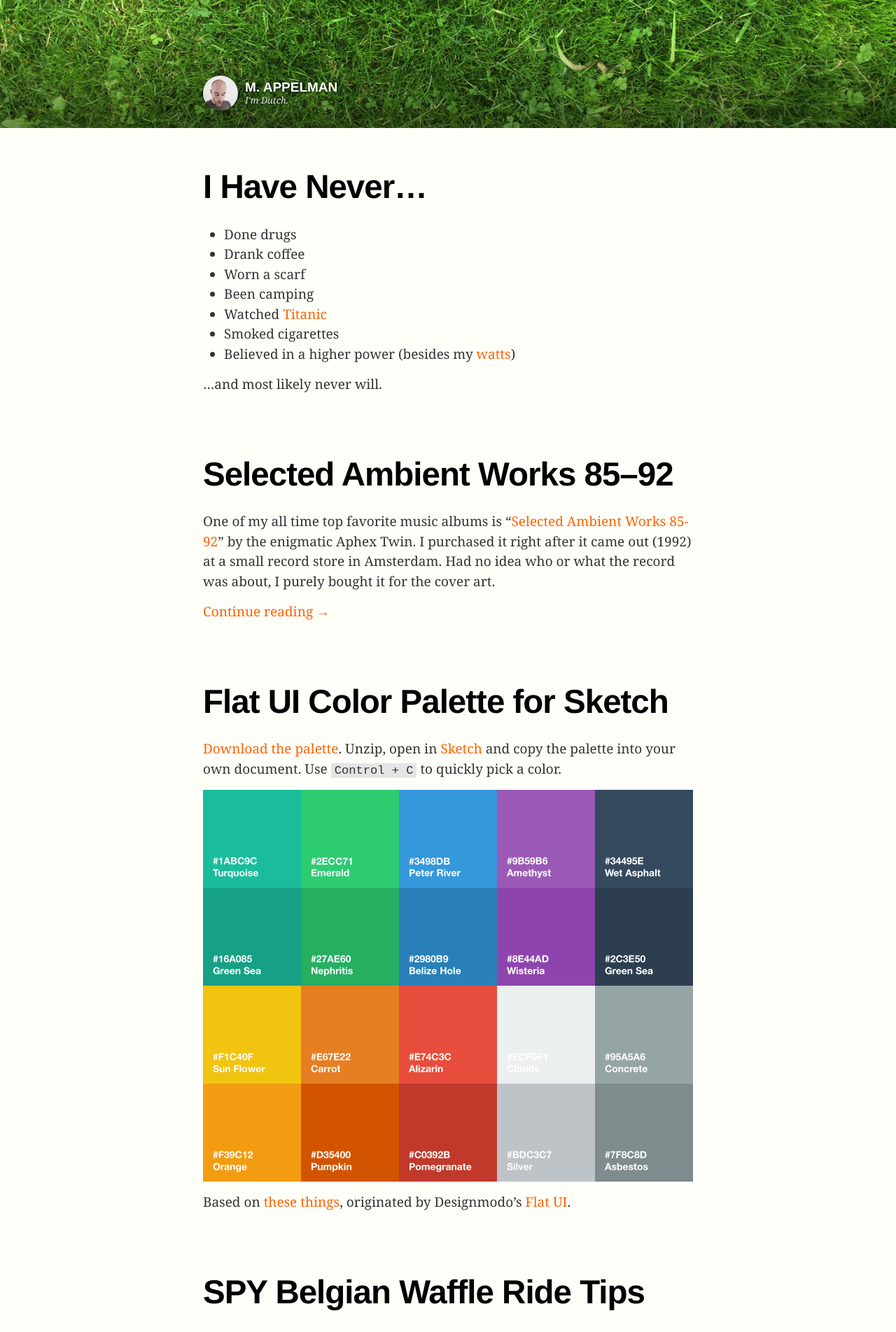
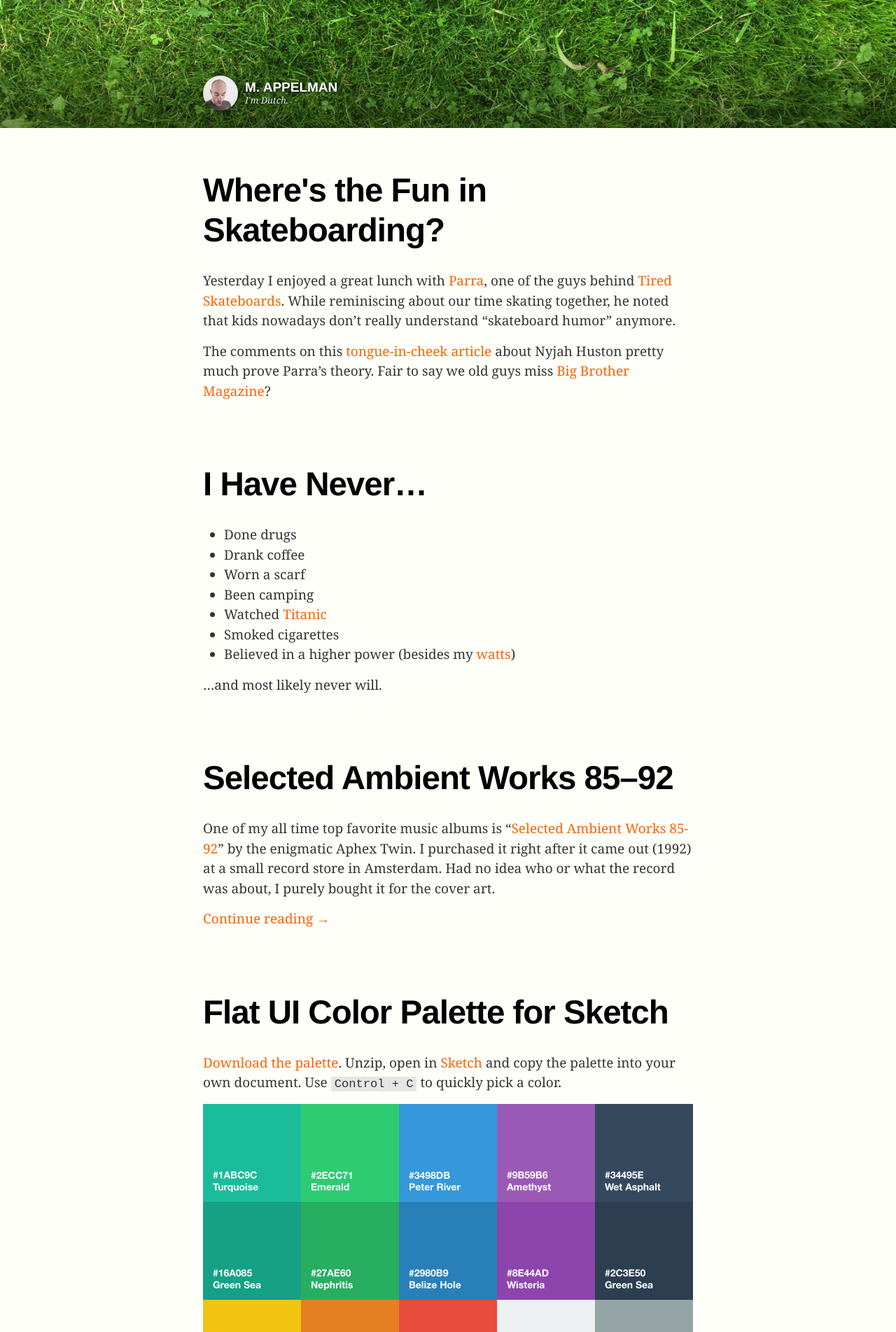
Before and after one commit to huphtur/huphtur.github.io, a Jekyll site: the page built from index.html, in a window 1280 px wide. Shown: the part 567-2471 px from the top of the page at 70% size. Built offline with Jekyll 4.4.1, drawn with Linux system fonts in a browser that asks for light colours; comment, search, counter and statistics services are not loaded.

Commit message:
skate humor blog
+ skate humor post (thanks rhy for the engrish language assist)
+ small headline line-spacing tweak

```diff
--- /dev/null
+++ b/_posts/2015-10-07-wheres-the-fun-in-skateboarding.md
@@ -0,0 +1,12 @@
+---
+title: Where's the Fun in Skateboarding?
+layout: post
+---
+Yesterday I enjoyed a great lunch with [Parra][1], one of the guys behind [Tired Skateboards][2]. While reminiscing about our time skating together, he noted that kids nowadays don't really understand "skateboard humor" anymore.
+
+The comments on this [tongue-in-cheek article][3] about Nyjah Huston pretty much prove Parra's theory. Fair to say we old guys miss [Big Brother Magazine][4]?
+
+[1]: http://byparra.com/
+[2]: http://tiredskateboards.com/
+[3]: http://theridechannel.com/features/2015/10/nyjah-huston-loses-street-league
+[4]: https://en.wikipedia.org/wiki/Big_Brother_%28magazine%29
--- a/_sass/_layout.scss
+++ b/_sass/_layout.scss
@@ -96,7 +96,7 @@
 .post-title {
   font-size: 47.5px;
   letter-spacing: -1px;
-  line-height: 1;
+  line-height: 1.2;
   color:black;
   @include media-query($on-laptop) {
     font-size: 36px;
```
